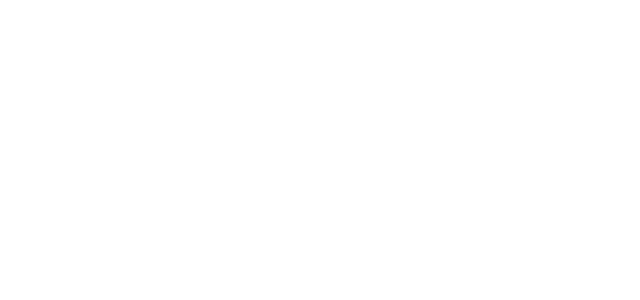
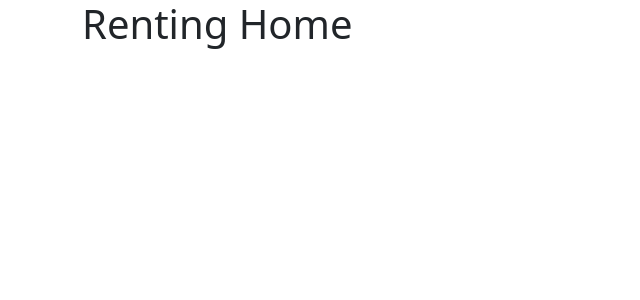
Before and after one commit to anikislam104/mern-spacey, a React (Create React App) app in the folder frontend/: page /renting in a window 1280 px wide. Before the commit this address had no page. Shown: the top 300 px of the page, without its empty margins (0-640 px from the left). Built offline with nearby package versions, Linux system fonts and the light colour scheme; the HTML template or start-up script is replaced by a standard one.

Commit message:
renting home page routing added at frontend

```diff
--- a/frontend/src/App.js
+++ b/frontend/src/App.js
@@ -22,6 +22,7 @@
 import Logout from "./components/logout";
 import MobileBanking from "./components/Payment/mobileBanking";
 import CashPayment from "./components/Payment/cashPayment";
+import RentingHome from "./components/Renting/rentingHome";
 
 function App() {
   return (
@@ -56,6 +57,10 @@
         <Route path="logout" element={<Logout />} />
 
 
+        {/* Renting  */}
+        <Route path="renting" element={<RentingHome />} />
+
+
         {/* Payment */}
         <Route path="payment/mobile_banking" element={<MobileBanking />} />
         <Route path="payment/cash_payment" element={<CashPayment />} />
--- /dev/null
+++ b/frontend/src/components/Renting/rentingHome.js
@@ -0,0 +1,13 @@
+import React,{ Component } from "react";
+
+export default class RentingHome extends Component {
+    render() {
+        return (
+            <div className="maincontainer">
+                <h1>
+                    Renting Home
+                </h1>
+            </div>
+        );
+    }
+}
```
